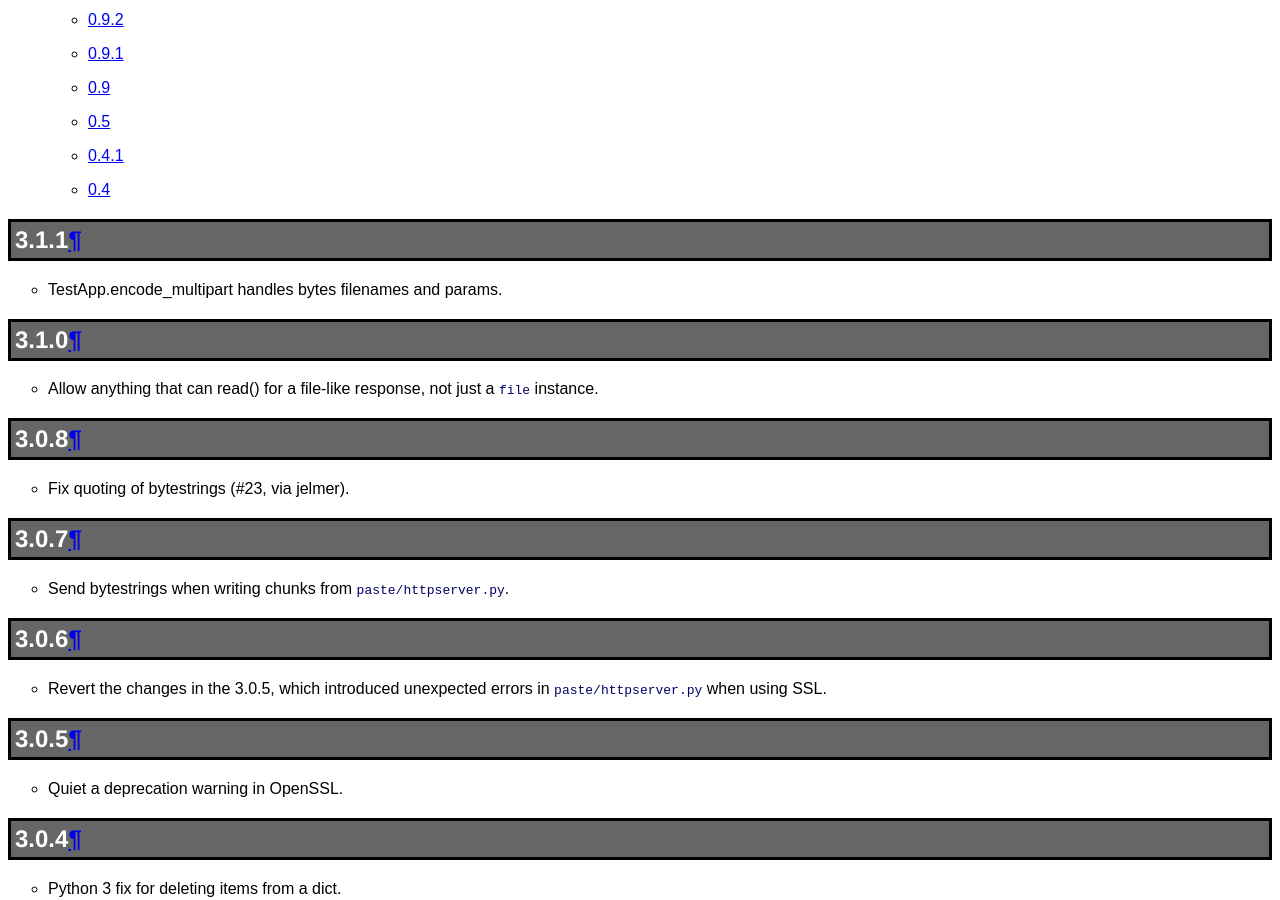
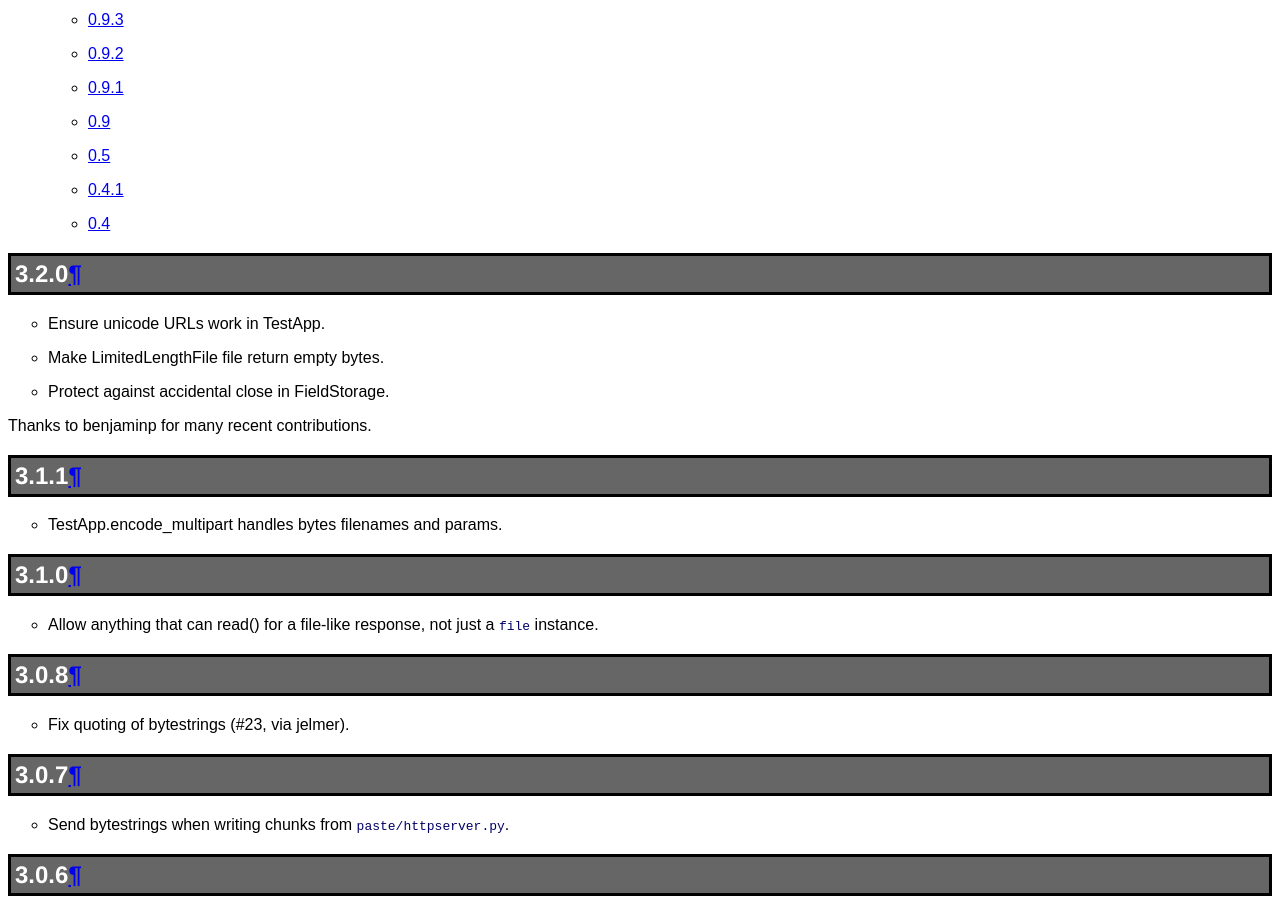
Before and after one commit to pasteorg/paste, a Sphinx documentation site: the page built from docs/news.txt, in a window 1280 px wide and 900 px high, scrolled down 1669 px. Built offline with Sphinx 7.4.7, drawn with Linux system fonts in a browser that asks for light colours.

Commit message:
release 3.2.0
* Ensure unicode URLs work in TestApp.
* Make LimitedLengthFile file return empty bytes.
* Protect against accidental close in FieldStorage.

```diff
--- a/docs/news.txt
+++ b/docs/news.txt
@@ -2,6 +2,16 @@
 ====
 
 .. contents::
+
+3.2.0
+-----
+
+* Ensure unicode URLs work in TestApp.
+* Make LimitedLengthFile file return empty bytes.
+* Protect against accidental close in FieldStorage.
+
+Thanks to benjaminp for many recent contributions.
+
 
 3.1.1
 -----
--- a/setup.py
+++ b/setup.py
@@ -12,7 +12,7 @@
 # - git push
 # - python setup.py sdist bdist_wheel upload --sign
 
-__version__ = '3.1.1'
+__version__ = '3.2.0'
 
 from setuptools import setup, find_packages
 import sys, os
```
